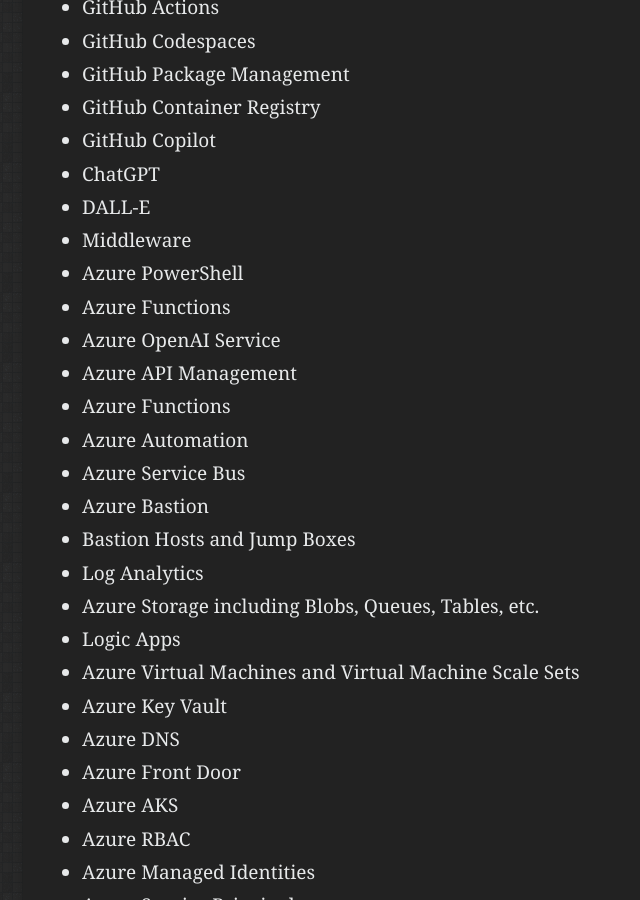
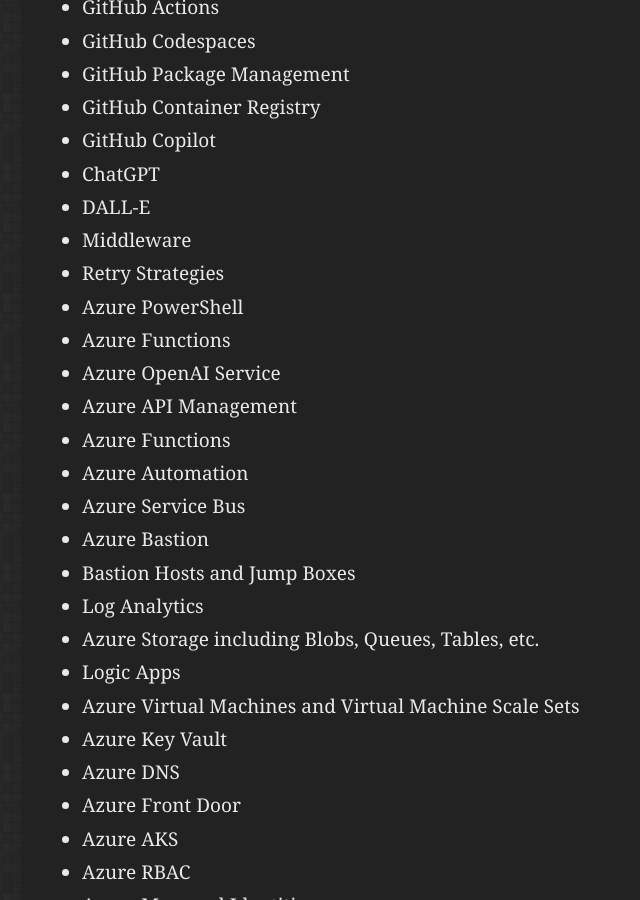
Before and after one commit to ryanspletzer/ryanspletzer.github.io, a Jekyll site: the page built from about.md, in a window 1280 px wide and 900 px high, scrolled down 5378 px. Shown: the whole window, without its empty margins (47-687 px from the left). Built offline with Jekyll 4.4.1, drawn with Linux system fonts in a browser that asks for light colours.

Commit message:
Add to about

```diff
--- a/about.md
+++ b/about.md
@@ -170,6 +170,7 @@ them down by category, this is a non-comprehensive set of things I think about,
 - ChatGPT
 - DALL-E
 - Middleware
+- Retry Strategies
 - Azure PowerShell
 - Azure Functions
 - Azure OpenAI Service
```
